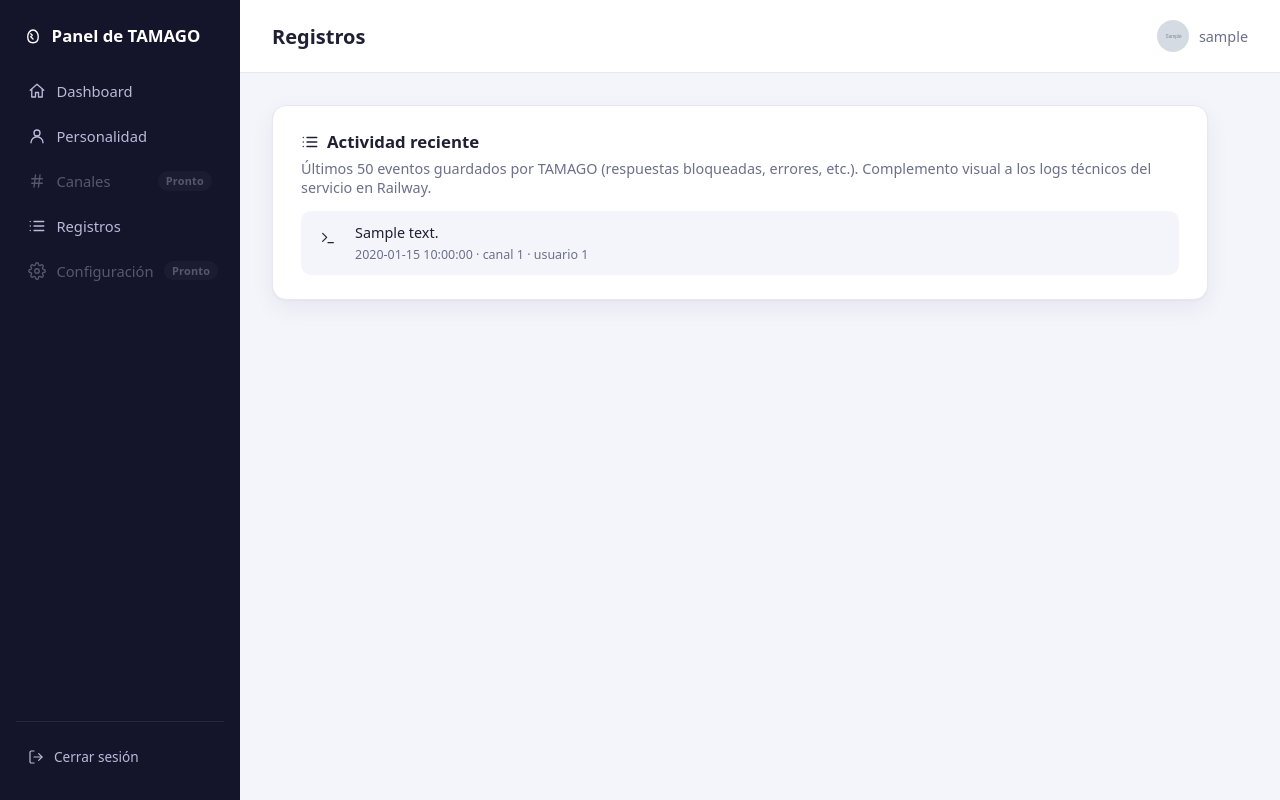
After one commit to tioreality/tamago-bot, a FastAPI app: template panel/templates/registros.html in a window 1280 px wide. The commit adds this page. Run offline with FastAPI, Linux system fonts and the light colour scheme; the template is opened without the code that fills it: most values are stand-ins (such as "Sample title", 1, 10 or a date in 2020); grey boxes marked "Sample" are stand-in pictures.

Commit message:
Reemplaza emojis por iconos SVG, muestra avatar real de Discord y agrega pantalla de Registros

```diff
--- a/panel/auth.py
+++ b/panel/auth.py
@@ -33,6 +33,30 @@ AUTHORIZE_URL = "https://discord.com/oauth2/authorize"
 
 class AuthError(Exception):
     """Error durante el proceso de login (code inválido, Discord no responde, etc.)."""
+
+
+def build_avatar_url(discord_user: dict) -> str:
+    """
+    Arma la URL de la foto de perfil de Discord de esta persona. Si no
+    tiene una foto propia, usa el avatar por defecto que Discord le
+    asigna a todo el mundo (no hay ningún caso sin foto que mostrar).
+    """
+    user_id = discord_user.get("id", "")
+    avatar_hash = discord_user.get("avatar")
+
+    if avatar_hash:
+        extension = "gif" if avatar_hash.startswith("a_") else "png"
+        return f"https://cdn.discordapp.com/avatars/{user_id}/{avatar_hash}.{extension}?size=64"
+
+    # Sin foto propia: avatar por defecto. Discord calcula cuál según si
+    # la cuenta ya migró al sistema de nombres nuevo (discriminator "0")
+    # o todavia usa el viejo (discriminator de 4 digitos, ej. "#1234").
+    discriminator = discord_user.get("discriminator", "0")
+    if discriminator and discriminator != "0":
+        indice = int(discriminator) % 5
+    else:
+        indice = (int(user_id) >> 22) % 6 if user_id.isdigit() else 0
+    return f"https://cdn.discordapp.com/embed/avatars/{indice}.png"
 
 
 def build_authorize_url(config: PanelConfig, state: str) -> str:
--- a/panel/main.py
+++ b/panel/main.py
@@ -32,9 +32,9 @@ from fastapi.templating import Jinja2Templates
 from starlette.middleware.sessions import SessionMiddleware
 
 from .config import PanelConfigError, load_panel_config
-from .auth import AuthError, build_authorize_url, exchange_code_for_user, user_is_admin
+from .auth import AuthError, build_authorize_url, build_avatar_url, exchange_code_for_user, user_is_admin
 from .personalidad import PersonalityForm, get_personality, save_personality
-from shared.db import DBConfigError, get_engine, init_db
+from shared.db import BotEvent, DBConfigError, get_engine, init_db, session_scope
 
 logging.basicConfig(level=logging.INFO)
 logger = logging.getLogger("tamago.panel")
@@ -148,6 +148,7 @@ async def auth_callback(request: Request, code: str = "", state: str = "", error
 
     request.session["user_id"] = discord_user["id"]
     request.session["username"] = discord_user.get("username", "Admin")
+    request.session["avatar_url"] = build_avatar_url(discord_user)
     logger.info("Login exitoso en el panel: %s (%s)", discord_user.get("username"), discord_user["id"])
     return RedirectResponse("/dashboard")
 
@@ -193,7 +194,56 @@ async def dashboard(request: Request):
             "username": request.session.get("username"),
             "db_status": db_status,
             "personalidad_nombre": personalidad_nombre,
+            "avatar_url": request.session.get("avatar_url"),
             "active_page": "dashboard",
+        },
+    )
+
+
+@app.get("/registros", response_class=HTMLResponse)
+async def registros(request: Request):
+    error = _config_check(request)
+    if error:
+        return error
+
+    if not request.session.get("user_id"):
+        return RedirectResponse("/")
+
+    eventos = []
+    error_registros = None
+    try:
+        with session_scope() as session:
+            filas = (
+                session.query(BotEvent)
+                .order_by(BotEvent.created_at.desc())
+                .limit(50)
+                .all()
+            )
+            eventos = [
+                {
+                    "fecha": fila.created_at.strftime("%d/%m/%Y %H:%M:%S") if fila.created_at else "--",
+                    "tipo": fila.event_type,
+                    "descripcion": fila.description,
+                    "canal_id": fila.channel_id,
+                    "usuario_id": fila.user_id,
+                }
+                for fila in filas
+            ]
+    except DBConfigError as e:
+        error_registros = str(e)
+    except Exception as e:
+        logger.error("Error leyendo registros desde la base de datos: %s", e)
+        error_registros = "No se pudieron leer los registros desde la base de datos. Intenta de nuevo."
+
+    return templates.TemplateResponse(
+        request,
+        "registros.html",
+        {
+            "username": request.session.get("username"),
+            "avatar_url": request.session.get("avatar_url"),
+            "active_page": "registros",
+            "eventos": eventos,
+            "error_registros": error_registros,
         },
     )
 
@@ -227,6 +277,7 @@ async def personalidad_form(request: Request):
             "username": request.session.get("username"),
             "personalidad": data,
             "guardado": False,
+            "avatar_url": request.session.get("avatar_url"),
             "active_page": "personalidad",
         },
     )
@@ -272,6 +323,7 @@ async def personalidad_guardar(
                 "personalidad": data,
                 "guardado": False,
                 "error_validacion": "El nombre y el texto de personalidad son obligatorios.",
+                "avatar_url": request.session.get("avatar_url"),
                 "active_page": "personalidad",
             },
             status_code=400,
@@ -302,6 +354,7 @@ async def personalidad_guardar(
             "username": request.session.get("username"),
             "personalidad": data,
             "guardado": True,
+            "avatar_url": request.session.get("avatar_url"),
             "active_page": "personalidad",
         },
     )
--- a/panel/static/style.css
+++ b/panel/static/style.css
@@ -170,7 +170,12 @@ h1 { margin-top: 0; }
     pointer-events: none;
 }
 
-.sidebar-nav .icono {
+.sidebar-nav .icono,
+.stat-label .icono,
+.accion-titulo .icono,
+.proximamente-lista .icono,
+.sidebar-brand .icono,
+.titulo-icono .icono {
     width: 18px;
     height: 18px;
     flex-shrink: 0;
@@ -244,6 +249,11 @@ h1 { margin-top: 0; }
     width: 32px;
     height: 32px;
     border-radius: 50%;
+    flex-shrink: 0;
+    object-fit: cover;
+}
+
+.topbar-user .avatar-inicial {
     background: var(--accent-soft);
     color: var(--accent-dark);
     display: flex;
@@ -371,6 +381,17 @@ h1 { margin-top: 0; }
     padding: 0.5rem 0.75rem;
     background: var(--bg);
     border-radius: 8px;
+    display: flex;
+    align-items: center;
+    gap: 0.6rem;
+}
+
+.proximamente-lista li .icono { flex-shrink: 0; }
+
+.titulo-icono {
+    display: flex;
+    align-items: center;
+    gap: 0.5rem;
 }
 
 /* -------------------------------------------------------------------
@@ -463,3 +484,61 @@ h1 { margin-top: 0; }
     .main-content { padding: 1.25rem; }
     .topbar { padding: 1rem 1.25rem; }
 }
+
+/* -------------------------------------------------------------------
+   Pantalla de Registros
+   ------------------------------------------------------------------- */
+
+.registro-lista {
+    list-style: none;
+    margin: 0;
+    padding: 0;
+    display: flex;
+    flex-direction: column;
+    gap: 0.6rem;
+}
+
+.registro-item {
+    display: flex;
+    align-items: flex-start;
+    gap: 0.75rem;
+    padding: 0.75rem;
+    background: var(--bg);
+    border-radius: 10px;
+}
+
+.registro-badge {
+    flex-shrink: 0;
+    width: 30px;
+    height: 30px;
+    border-radius: 50%;
+    display: flex;
+    align-items: center;
+    justify-content: center;
+}
+
+.registro-badge svg { width: 16px; height: 16px; }
+
+.registro-badge--bloqueo { background: #fdf3e0; color: #8a5a12; }
+.registro-badge--error { background: var(--error-bg); color: var(--error-text); }
+.registro-badge--comando { background: var(--accent-soft); color: var(--accent-dark); }
+
+.registro-contenido { min-width: 0; }
+
+.registro-descripcion {
+    font-size: 0.9rem;
+    word-break: break-word;
+}
+
+.registro-meta {
+    font-size: 0.78rem;
+    color: var(--text-dim);
+    margin-top: 0.2rem;
+}
+
+.registro-vacio {
+    padding: 1.5rem;
+    text-align: center;
+    color: var(--text-dim);
+    font-size: 0.9rem;
+}
--- a/panel/templates/panel_base.html
+++ b/panel/templates/panel_base.html
@@ -10,7 +10,7 @@
     <div class="app-shell">
         <aside class="sidebar">
             <div class="sidebar-brand">
-                <span class="huevo">🐣</span>
+                <svg class="icono" viewBox="0 0 24 24" fill="none" stroke="currentColor" stroke-width="1.8" stroke-linecap="round" stroke-linejoin="round"><path d="M12 21c4.5 0 7-3.5 7-8 0-5-3-9-7-9s-7 4-7 9c0 4.5 2.5 8 7 8z"/><path d="M9 9l2 2-2 2 3 3"/></svg>
                 <span>Panel de TAMAGO</span>
             </div>
 
@@ -35,10 +35,9 @@
                     </a>
                 </li>
                 <li>
-                    <a href="#" class="deshabilitado" title="Llega en la Etapa 4 del proyecto">
+                    <a href="/registros" class="{{ 'activo' if active_page == 'registros' else '' }}">
                         <svg class="icono" viewBox="0 0 24 24" fill="none" stroke="currentColor" stroke-width="1.8" stroke-linecap="round" stroke-linejoin="round"><path d="M8 6h13M8 12h13M8 18h13"/><path d="M3 6h.01M3 12h.01M3 18h.01"/></svg>
                         Registros
-                        <span class="badge-pronto">Pronto</span>
                     </a>
                 </li>
                 <li>
@@ -62,7 +61,11 @@
             <header class="topbar">
                 <h1>{% block page_title %}Panel de TAMAGO{% endblock %}</h1>
                 <div class="topbar-user">
-                    <span class="avatar">{{ (username or "?")[:1] | upper }}</span>
+                    {% if avatar_url %}
+                    <img class="avatar" src="{{ avatar_url }}" alt="">
+                    {% else %}
+                    <span class="avatar avatar-inicial">{{ (username or "?")[:1] | upper }}</span>
+                    {% endif %}
                     <span>{{ username }}</span>
                 </div>
             </header>
--- a/panel/templates/personalidad.html
+++ b/panel/templates/personalidad.html
@@ -4,7 +4,7 @@
 {% block content %}
 
 <div class="panel-card texto-izquierda">
-    <h2>🎭 Personalidad de TAMAGO</h2>
+    <h2 class="titulo-icono"><svg class="icono" viewBox="0 0 24 24" fill="none" stroke="currentColor" stroke-width="1.8" stroke-linecap="round" stroke-linejoin="round"><circle cx="12" cy="8" r="4"/><path d="M4 21c0-4.4 3.6-8 8-8s8 3.6 8 8"/></svg> Personalidad de TAMAGO</h2>
     <p class="descripcion">
         Este texto es lo que TAMAGO usa como base para responder con IA.
         Los cambios se guardan directo en la base de datos — el bot los
--- /dev/null
+++ b/panel/templates/registros.html
@@ -0,0 +1,47 @@
+{% extends "panel_base.html" %}
+{% block title %}Registros — Panel de TAMAGO{% endblock %}
+{% block page_title %}Registros{% endblock %}
+{% block content %}
+
+<div class="panel-card">
+    <h2 class="titulo-icono">
+        <svg class="icono" viewBox="0 0 24 24" fill="none" stroke="currentColor" stroke-width="1.8" stroke-linecap="round" stroke-linejoin="round"><path d="M8 6h13M8 12h13M8 18h13"/><path d="M3 6h.01M3 12h.01M3 18h.01"/></svg>
+        Actividad reciente
+    </h2>
+    <p class="descripcion">
+        Últimos 50 eventos guardados por TAMAGO (respuestas bloqueadas, errores, etc.).
+        Complemento visual a los logs técnicos del servicio en Railway.
+    </p>
+
+    {% if error_registros %}
+    <div class="aviso-error">⚠️ {{ error_registros }}</div>
+    {% elif not eventos %}
+    <div class="registro-vacio">Todavía no hay eventos registrados.</div>
+    {% else %}
+    <ul class="registro-lista">
+        {% for evento in eventos %}
+        <li class="registro-item">
+            <span class="registro-badge registro-badge--{{ evento.tipo }}">
+                {% if evento.tipo == 'bloqueo' %}
+                <svg viewBox="0 0 24 24" fill="none" stroke="currentColor" stroke-width="1.8" stroke-linecap="round" stroke-linejoin="round"><circle cx="12" cy="12" r="10"/><line x1="4.9" y1="4.9" x2="19.1" y2="19.1"/></svg>
+                {% elif evento.tipo == 'error' %}
+                <svg viewBox="0 0 24 24" fill="none" stroke="currentColor" stroke-width="1.8" stroke-linecap="round" stroke-linejoin="round"><path d="M12 9v4"/><path d="M12 17h.01"/><path d="M10.3 3.86L1.82 18a2 2 0 001.71 3h16.94a2 2 0 001.71-3L14.7 3.86a2 2 0 00-3.4 0z"/></svg>
+                {% else %}
+                <svg viewBox="0 0 24 24" fill="none" stroke="currentColor" stroke-width="1.8" stroke-linecap="round" stroke-linejoin="round"><path d="M4 17l6-6-6-6"/><path d="M12 19h8"/></svg>
+                {% endif %}
+            </span>
+            <div class="registro-contenido">
+                <div class="registro-descripcion">{{ evento.descripcion }}</div>
+                <div class="registro-meta">
+                    {{ evento.fecha }}
+                    {% if evento.canal_id %} · canal {{ evento.canal_id }}{% endif %}
+                    {% if evento.usuario_id %} · usuario {{ evento.usuario_id }}{% endif %}
+                </div>
+            </div>
+        </li>
+        {% endfor %}
+    </ul>
+    {% endif %}
+</div>
+
+{% endblock %}
```
Also changed, not shown: panel/templates/dashboard.html (+11 -8 lines).
